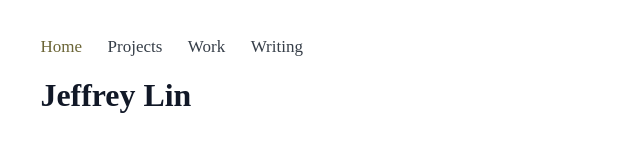
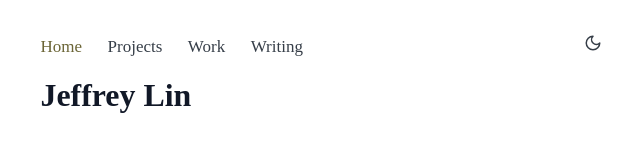
Before and after one commit to JeffreyLin1/portfoliov2, a Next.js app: page / in a window 1280 px wide. Shown: the top 160 px of the page, without its empty margins (319-959 px from the left). Built offline with nearby package versions, Linux system fonts and the light colour scheme.

Commit message:
jellyfis

```diff
--- a/app/components/halftone-video.tsx
+++ b/app/components/halftone-video.tsx
@@ -4,9 +4,12 @@ import { useEffect, useRef, useState } from "react";
 
 type HalftoneVideoProps = {
   src: string;
+  srcDark?: string;
   className?: string;
   gridSize?: number;
   dotRadius?: number;
+  gridSizeDark?: number;
+  dotRadiusDark?: number;
   saturation?: number;
   contrast?: number;
   cropTop?: number;
@@ -97,9 +100,12 @@ function compileShader(gl: WebGLRenderingContext, type: number, source: string):
 
 export default function HalftoneVideo({
   src,
+  srcDark,
   className = "",
   gridSize = 13,
   dotRadius = 11.5,
+  gridSizeDark,
+  dotRadiusDark,
   saturation = 1.3,
   contrast = 1,
   cropTop = 0,
@@ -110,6 +116,84 @@ export default function HalftoneVideo({
   const canvasRef = useRef<HTMLCanvasElement>(null);
   const videoRef = useRef<HTMLVideoElement>(null);
   const [ready, setReady] = useState(false);
+  const [transitionEnabled, setTransitionEnabled] = useState(true);
+  const [isDark, setIsDark] = useState(false);
+
+  useEffect(() => {
+    const html = document.documentElement;
+    const sync = () => setIsDark(html.classList.contains("dark"));
+    sync();
+    const observer = new MutationObserver(sync);
+    observer.observe(html, { attributes: true, attributeFilter: ["class"] });
+    return () => observer.disconnect();
+  }, []);
+
+  const targetSrc = isDark && srcDark ? srcDark : src;
+  const [activeSrc, setActiveSrc] = useState(targetSrc);
+  const activeGridSize = isDark && gridSizeDark != null ? gridSizeDark : gridSize;
+  const activeDotRadius = isDark && dotRadiusDark != null ? dotRadiusDark : dotRadius;
+
+  useEffect(() => {
+    if (targetSrc === activeSrc) return;
+    setTransitionEnabled(false);
+    setReady(false);
+    setActiveSrc(targetSrc);
+  }, [targetSrc, activeSrc]);
+
+  const paramsRef = useRef({
+    gridSize: activeGridSize,
+    dotRadius: activeDotRadius,
+    saturation,
+    contrast,
+    cropTop,
+    cropRight,
+    cropBottom,
+    cropLeft,
+  });
+  paramsRef.current = {
+    gridSize: activeGridSize,
+    dotRadius: activeDotRadius,
+    saturation,
+    contrast,
+    cropTop,
+    cropRight,
+    cropBottom,
+    cropLeft,
+  };
+
+  useEffect(() => {
+    const video = videoRef.current;
+    if (!video) return;
+    setReady(false);
+    let restartTimer: ReturnType<typeof setTimeout> | null = null;
+    const onLoaded = () => {
+      requestAnimationFrame(() => {
+        setTransitionEnabled(true);
+        requestAnimationFrame(() => setReady(true));
+      });
+    };
+    const onEnded = () => {
+      setReady(false);
+      restartTimer = setTimeout(() => {
+        video.currentTime = 0;
+        const pp = video.play();
+        if (pp) pp.catch(() => {});
+        requestAnimationFrame(() =>
+          requestAnimationFrame(() => setReady(true)),
+        );
+      }, 700);
+    };
+    video.addEventListener("loadeddata", onLoaded);
+    video.addEventListener("ended", onEnded);
+    video.load();
+    const p = video.play();
+    if (p) p.catch(() => {});
+    return () => {
+      video.removeEventListener("loadeddata", onLoaded);
+      video.removeEventListener("ended", onEnded);
+      if (restartTimer) clearTimeout(restartTimer);
+    };
+  }, [activeSrc]);
 
   useEffect(() => {
     const canvas = canvasRef.current;
@@ -172,11 +256,12 @@ export default function HalftoneVideo({
       }
       gl.viewport(0, 0, canvas.width, canvas.height);
       gl.uniform2f(u_resolution, canvas.width, canvas.height);
-      gl.uniform1f(u_gridSize, gridSize);
-      gl.uniform1f(u_dotRadius, dotRadius);
-      gl.uniform1f(u_saturation, saturation);
-      gl.uniform1f(u_contrast, contrast);
-      gl.uniform4f(u_crop, cropTop, cropRight, cropBottom, cropLeft);
+      const p = paramsRef.current;
+      gl.uniform1f(u_gridSize, p.gridSize);
+      gl.uniform1f(u_dotRadius, p.dotRadius);
+      gl.uniform1f(u_saturation, p.saturation);
+      gl.uniform1f(u_contrast, p.contrast);
+      gl.uniform4f(u_crop, p.cropTop, p.cropRight, p.cropBottom, p.cropLeft);
     };
 
     const render = () => {
@@ -190,7 +275,6 @@ export default function HalftoneVideo({
         gl.pixelStorei(gl.UNPACK_FLIP_Y_WEBGL, 0);
         gl.texImage2D(gl.TEXTURE_2D, 0, gl.RGBA, gl.RGBA, gl.UNSIGNED_BYTE, video);
         gl.drawArrays(gl.TRIANGLES, 0, 6);
-        if (!ready) setReady(true);
       }
       rafId = requestAnimationFrame(render);
     };
@@ -212,23 +296,22 @@ export default function HalftoneVideo({
       gl.deleteShader(vs);
       gl.deleteShader(fs);
     };
-  }, [gridSize, dotRadius, saturation, contrast, cropTop, cropRight, cropBottom, cropLeft]);
+  }, []);
 
   return (
     <div className={`relative aspect-video w-full ${className}`}>
       <video
         ref={videoRef}
-        src={src}
+        src={activeSrc}
         autoPlay
         muted
-        loop
         playsInline
         crossOrigin="anonymous"
         className="absolute inset-0 h-full w-full opacity-0 pointer-events-none"
       />
       <canvas
         ref={canvasRef}
-        className={`absolute inset-0 h-full w-full transition-opacity duration-700 ease-out ${ready ? "opacity-100" : "opacity-0"}`}
+        className={`absolute inset-0 h-full w-full ${transitionEnabled ? "transition-opacity duration-700 ease-out" : ""} ${ready ? "opacity-100" : "opacity-0"}`}
       />
     </div>
   );
--- a/app/components/nav.tsx
+++ b/app/components/nav.tsx
@@ -2,6 +2,7 @@
 
 import Link from "next/link";
 import { usePathname } from "next/navigation";
+import ThemeToggle from "./theme-toggle";
 
 const links = [
   { href: "/", label: "Home" },
@@ -14,7 +15,7 @@ export default function Nav() {
   const pathname = usePathname();
 
   return (
-    <nav className="flex gap-6 text-base">
+    <nav className="flex items-center gap-6 text-base">
       {links.map((link) => {
         const isActive =
           link.href === "/"
@@ -34,6 +35,9 @@ export default function Nav() {
           </Link>
         );
       })}
+      <div className="ml-auto">
+        <ThemeToggle />
+      </div>
     </nav>
   );
 }
--- /dev/null
+++ b/app/components/theme-toggle.tsx
@@ -0,0 +1,66 @@
+"use client";
+
+import { useEffect, useState } from "react";
+
+export default function ThemeToggle() {
+  const [isDark, setIsDark] = useState<boolean | null>(null);
+
+  useEffect(() => {
+    setIsDark(document.documentElement.classList.contains("dark"));
+  }, []);
+
+  const toggle = () => {
+    const next = !document.documentElement.classList.contains("dark");
+    document.documentElement.classList.toggle("dark", next);
+    try {
+      localStorage.setItem("theme", next ? "dark" : "light");
+    } catch {}
+    setIsDark(next);
+  };
+
+  return (
+    <button
+      onClick={toggle}
+      aria-label="Toggle theme"
+      className="text-base text-[var(--foreground-muted)] hover:text-[var(--foreground-strong)] transition-colors"
+    >
+      {isDark === null ? null : isDark ? (
+        <svg
+          xmlns="http://www.w3.org/2000/svg"
+          width="18"
+          height="18"
+          viewBox="0 0 24 24"
+          fill="none"
+          stroke="currentColor"
+          strokeWidth="2"
+          strokeLinecap="round"
+          strokeLinejoin="round"
+        >
+          <circle cx="12" cy="12" r="4" />
+          <path d="M12 2v2" />
+          <path d="M12 20v2" />
+          <path d="m4.93 4.93 1.41 1.41" />
+          <path d="m17.66 17.66 1.41 1.41" />
+          <path d="M2 12h2" />
+          <path d="M20 12h2" />
+          <path d="m6.34 17.66-1.41 1.41" />
+          <path d="m19.07 4.93-1.41 1.41" />
+        </svg>
+      ) : (
+        <svg
+          xmlns="http://www.w3.org/2000/svg"
+          width="18"
+          height="18"
+          viewBox="0 0 24 24"
+          fill="none"
+          stroke="currentColor"
+          strokeWidth="2"
+          strokeLinecap="round"
+          strokeLinejoin="round"
+        >
+          <path d="M12 3a6 6 0 0 0 9 9 9 9 0 1 1-9-9Z" />
+        </svg>
+      )}
+    </button>
+  );
+}
--- a/app/globals.css
+++ b/app/globals.css
@@ -1,6 +1,9 @@
 @import "tailwindcss";
 
+@custom-variant dark (&:where(.dark, .dark *));
+
 :root {
+  color-scheme: light;
   --background: #ffffff;
   --foreground: #374151;
   --foreground-strong: #111827;
@@ -9,11 +12,21 @@
   --link-hover: #4d4825;
 }
 
+.dark {
+  color-scheme: dark;
+  --background: #060606;
+  --foreground: #c7d2dc;
+  --foreground-strong: #f3f4f6;
+  --foreground-muted: #9aa4b2;
+  --link: #93c5fd;
+  --link-hover: #dbeafe;
+}
+
 html {
   font-size: 17px;
 }
 
-body {
+html, body {
   background: var(--background);
   color: var(--foreground);
   font-family: "Times New Roman", Times, serif;
--- a/app/layout.tsx
+++ b/app/layout.tsx
@@ -24,7 +24,14 @@ export default function RootLayout({
   children: React.ReactNode;
 }>) {
   return (
-    <html lang="en">
+    <html lang="en" suppressHydrationWarning>
+      <head>
+        <script
+          dangerouslySetInnerHTML={{
+            __html: `(function(){try{var t=localStorage.getItem('theme');var d=window.matchMedia('(prefers-color-scheme: dark)').matches;if(t==='dark'||(!t&&d)){document.documentElement.classList.add('dark');}}catch(e){}})();`,
+          }}
+        />
+      </head>
       <body>
         <div className="min-h-screen flex justify-center">
           <div className="flex min-h-screen w-full max-w-xl flex-col px-6 pt-8 pb-8">
--- a/app/page.tsx
+++ b/app/page.tsx
@@ -6,7 +6,7 @@ export default function Home() {
     <div>
       <h1 className="text-3xl font-semibold text-[var(--foreground-strong)]">Jeffrey Lin</h1>
       <div className="pt-4">
-        <HalftoneVideo src="/white.mp4" />
+        <HalftoneVideo src="/white.mp4" srcDark="/jellyfish.mp4" gridSizeDark={8} dotRadiusDark={7} />
       </div>
       <p className="mt-5 leading-relaxed">
         I study Systems Design Engineering at the University of Waterloo. Currently, I'm a founding engineer at <a href="https://www.fleetline.ai/" target="_blank" rel="noopener noreferrer" className="font-semibold text-[var(--link)] underline decoration-[var(--link)]/40 hover:text-[var(--link-hover)] hover:decoration-[var(--link-hover)] transition-colors">Fleetline</a> (YC S25)
--- a/app/projects/page.tsx
+++ b/app/projects/page.tsx
@@ -44,9 +44,9 @@ export default function ProjectsPage() {
             href={item.href}
             target="_blank"
             rel="noopener noreferrer"
-            className="group flex flex-col border border-gray-200 hover:bg-gray-50 transition-colors"
+            className="group flex flex-col border border-gray-200 dark:border-gray-800 hover:bg-gray-50 dark:hover:bg-gray-900 transition-colors"
           >
-            <div className="relative aspect-video w-full overflow-hidden bg-gray-100">
+            <div className="relative aspect-video w-full overflow-hidden bg-gray-100 dark:bg-gray-900">
               <Image
                 src={item.image}
                 alt={item.name}
@@ -63,7 +63,7 @@ export default function ProjectsPage() {
                     {item.tags.map((tag) => (
                       <span
                         key={tag}
-                        className="text-xs px-1.5 py-0.5 bg-gray-100 text-[var(--foreground-muted)] rounded"
+                        className="text-xs px-1.5 py-0.5 bg-gray-100 dark:bg-gray-800 text-[var(--foreground-muted)] rounded"
                       >
                         {tag}
                       </span>
--- a/app/work/page.tsx
+++ b/app/work/page.tsx
@@ -40,9 +40,9 @@ export default function WorkPage() {
             href={item.href}
             target="_blank"
             rel="noopener noreferrer"
-            className="group flex flex-col border border-gray-200 hover:bg-gray-50 transition-colors"
+            className="group flex flex-col border border-gray-200 dark:border-gray-800 hover:bg-gray-50 dark:hover:bg-gray-900 transition-colors"
           >
-            <div className="relative aspect-video w-full overflow-hidden bg-gray-100">
+            <div className="relative aspect-video w-full overflow-hidden bg-gray-100 dark:bg-gray-900">
               <Image
                 src={item.image}
                 alt={item.name}
```
Also changed, not shown: 1 other file (tests, documents, lock files or other folders).
